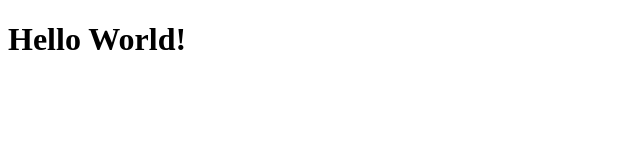
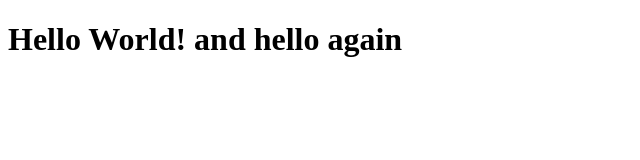
Before and after one commit to Junaid2Ahmad/lecture0, a plain HTML site: page index.html in a window 1280 px wide. Shown: the whole page, without its empty margins (0-640 px from the left). Drawn offline with Linux system fonts and the light colour scheme.

Commit message:
Update index.html

```diff
--- a/index.html
+++ b/index.html
@@ -5,7 +5,7 @@
     <title>Document</title>
 </head>
 <body>
-    <h1>Hello World!</h1>
+    <h1>Hello World! and hello again</h1>
 
 </body>
 </html>
```
